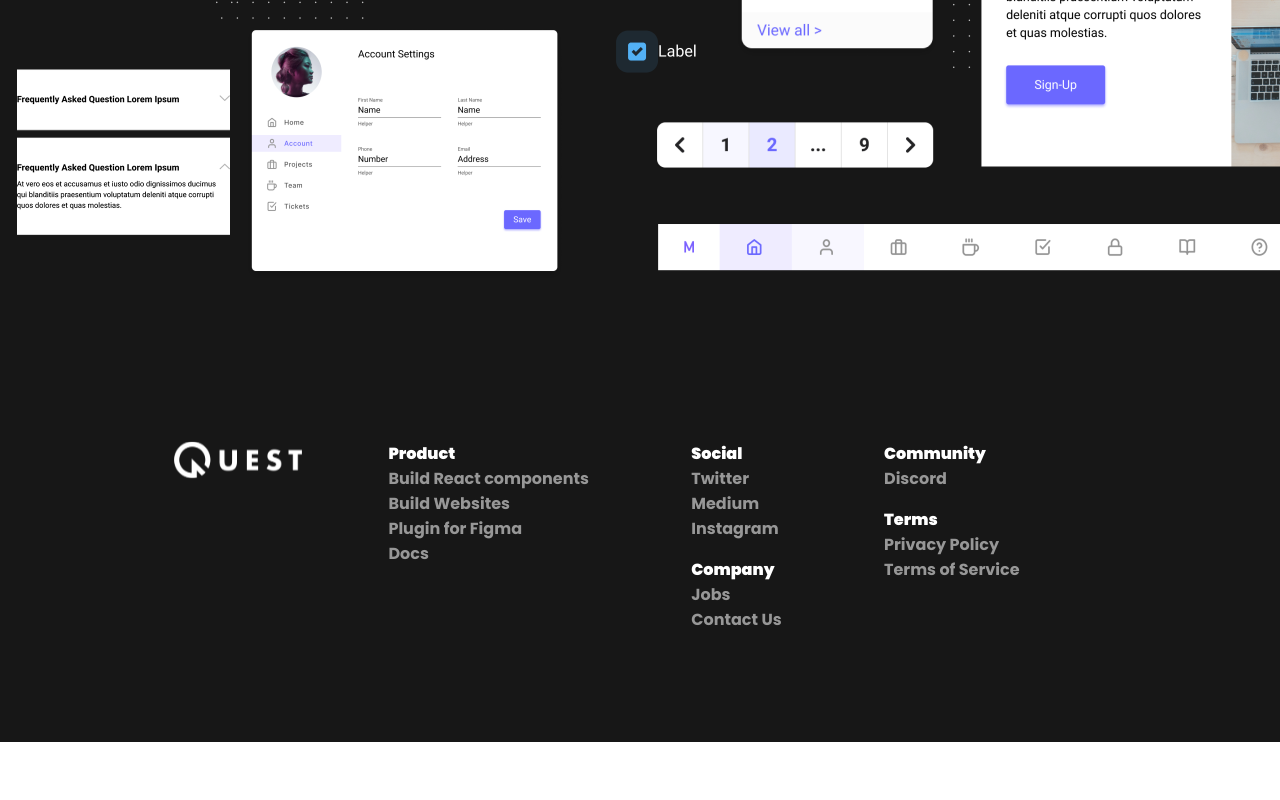
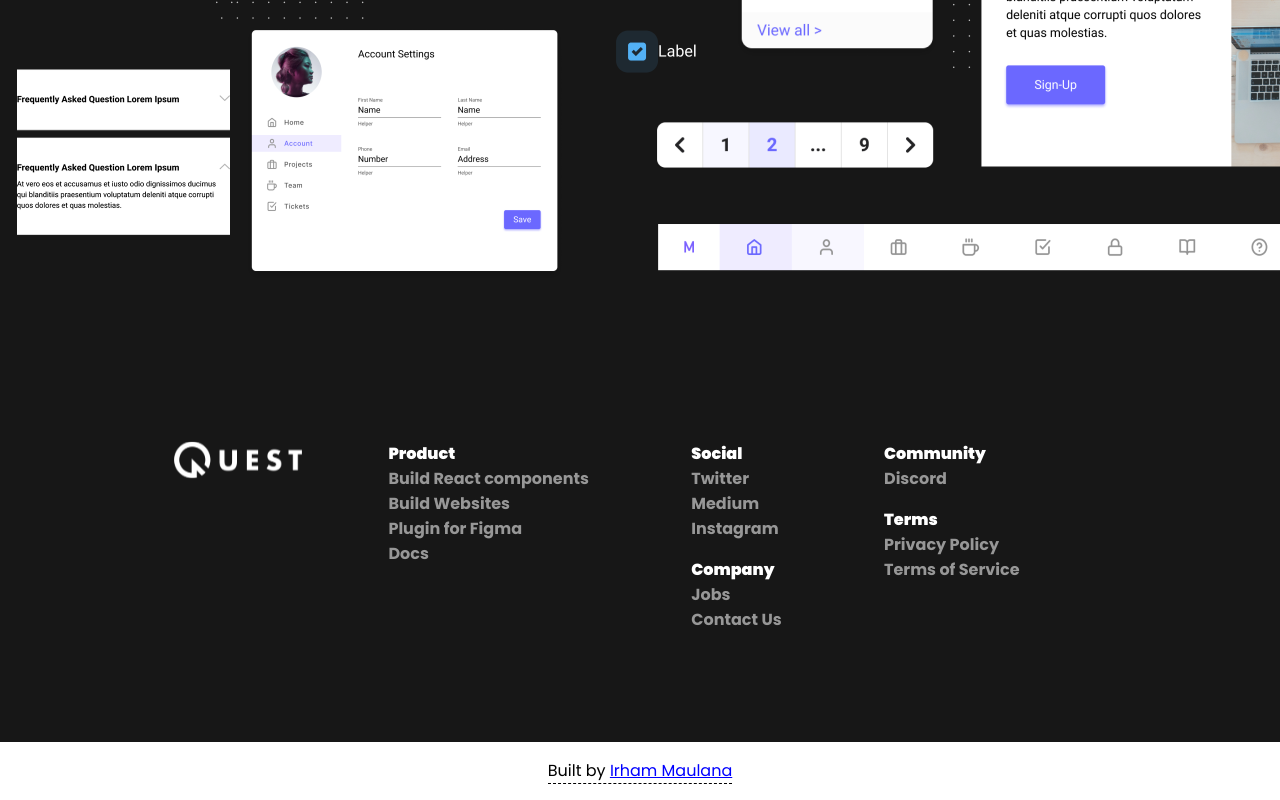
Before and after one commit to imaulanaazn/quest, a Next.js app: page / in a window 1280 px wide. Shown: the part 4669-5469 px from the top of the page. Before the commit the page ends 5411 px from the top, so only its background shows below. Built offline with nearby package versions, Linux system fonts and the light colour scheme.

Commit message:
adding credits to the footer

```diff
--- a/components/organism/Footer/index.tsx
+++ b/components/organism/Footer/index.tsx
@@ -6,6 +6,7 @@ import makeStyles from './style';
 export default function Footer() {
   const classes = makeStyles();
   return (
+    <>
       <Box className={`${classes.footerContainer} container`}>
         <Box>
           <img src="images/logo-header.svg" alt="" />
@@ -54,5 +55,18 @@ export default function Footer() {
           </Box>
         </Box>
       </Box>
+      <div
+        className="credits"
+        style={{
+          width: '100%', display: 'flex', justifyContent: 'center', alignItems: 'center',
+        }}
+      >
+        <p style={{ borderBottom: '1px dashed black', backgroundColor: 'white' }}>
+          Built by
+          {' '}
+          <a target="_blank" href="https://irham-maulana.netlify.app" style={{ color: 'blue' }} rel="noreferrer">Irham Maulana </a>
+        </p>
+      </div>
+    </>
   );
 }
```
Lines whose indentation alone changed are shown as unchanged.
